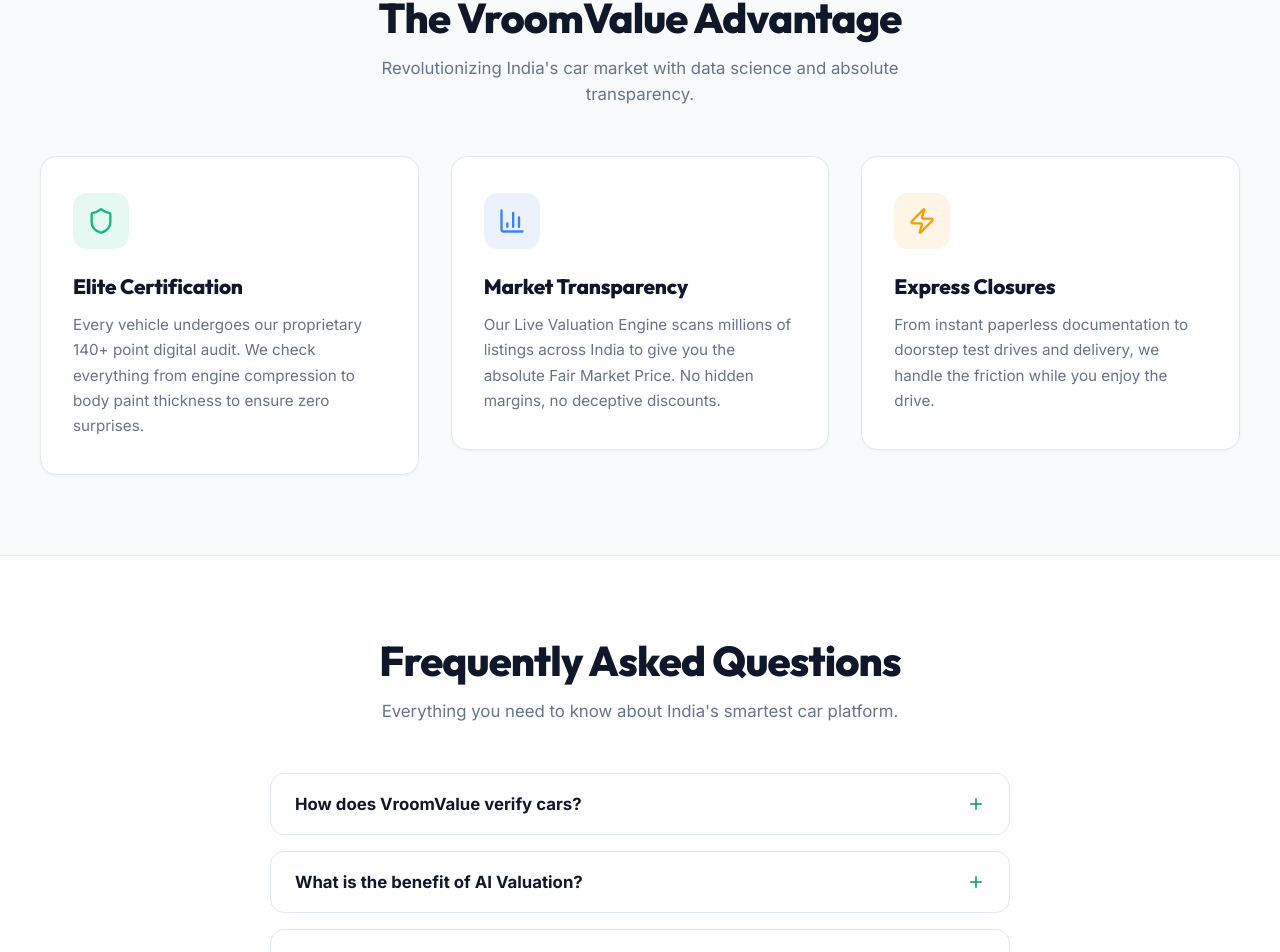
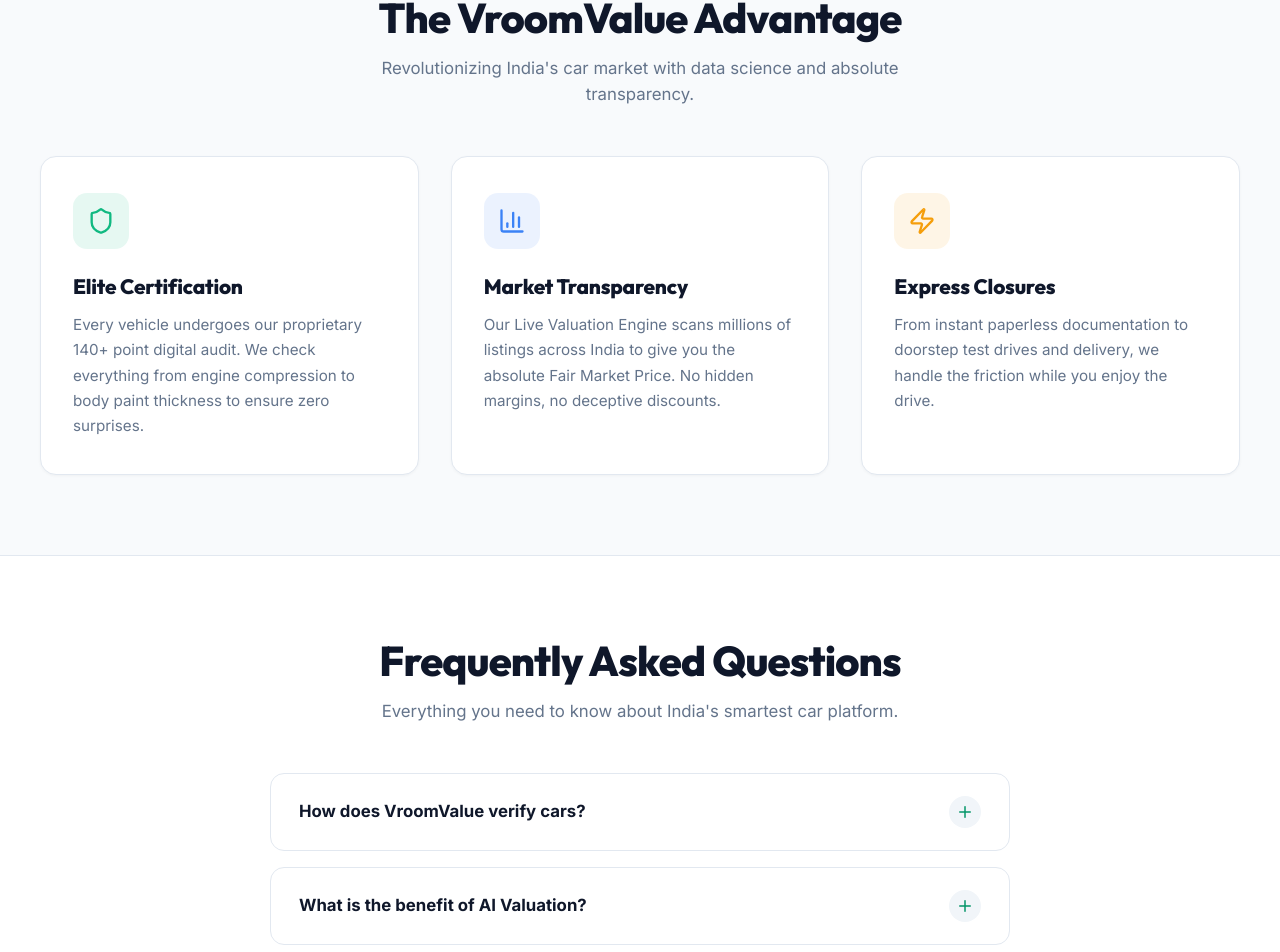
Before and after one commit to yashrajsinhzala0027/VroomValue, a React (Vite) app: page / in a window 1280 px wide. Shown: the part 3121-4073 px from the top of the page. Built offline with nearby package versions, Linux system fonts and the light colour scheme; no server answers; the database is empty.

Commit message:
fix(ui): eliminate grid wrapper bug, refine FAQ trigger styling, and strengthen testimonials and advantage cards

```diff
--- a/src/pages/Home.jsx
+++ b/src/pages/Home.jsx
@@ -58,9 +58,16 @@ const FAQS = [
 /* ── Animated FAQ Accordion ── */
 const FAQItem = ({ q, a, isOpen, onToggle }) => (
     <div className={`faq-item ${isOpen ? 'open' : ''}`}>
-        <button className="faq-trigger" onClick={onToggle} aria-expanded={isOpen}>
-            <span>{q}</span>
+        <button
+            type="button"
+            className="faq-trigger"
+            onClick={onToggle}
+            aria-expanded={isOpen}
+        >
+            <span className="faq-question-text">{q}</span>
+            <span className="faq-icon-bubble">
                 {isOpen ? <Minus size={18} /> : <Plus size={18} />}
+            </span>
         </button>
         <AnimatePresence initial={false}>
             {isOpen && (
@@ -114,9 +121,13 @@ const Home = () => {
 
                     <div className="features-grid-home">
                         {FEATURES.map(({ icon: Icon, color, bgColor, title, text }, i) => (
-                            <FadeInWhenVisible key={title} delay={i * 0.1}>
                             <motion.div
+                                key={title}
                                 className="home-feature-card"
+                                initial={{ opacity: 0, y: 32 }}
+                                whileInView={{ opacity: 1, y: 0 }}
+                                viewport={{ once: true, margin: '-40px' }}
+                                transition={{ duration: 0.55, ease: [0.16, 1, 0.3, 1], delay: i * 0.1 }}
                                 whileHover={{ y: -8, transition: { duration: 0.25 } }}
                             >
                                 <div
@@ -128,7 +139,6 @@ const Home = () => {
                                 <h3>{title}</h3>
                                 <p>{text}</p>
                             </motion.div>
-                            </FadeInWhenVisible>
                         ))}
                     </div>
                 </div>
--- a/src/styles/components.css
+++ b/src/styles/components.css
@@ -3764,33 +3764,40 @@ input[type="checkbox"]:checked::after {
     border-bottom: 1px solid #e2e8f0;
 }
 .features-grid-home {
-    display: grid;
-    grid-template-columns: repeat(3, 1fr);
-    gap: 32px;
+    display: grid !important;
+    grid-template-columns: repeat(3, 1fr) !important;
+    gap: 32px !important;
+    align-items: stretch;
 }
 .home-feature-card {
-    background: #ffffff;
-    border: 1px solid #e2e8f0;
-    border-radius: 16px;
-    padding: 36px 32px;
-    display: flex;
-    flex-direction: column;
-    box-shadow: 0 1px 3px rgba(0, 0, 0, 0.04);
-    transition: transform 0.25s ease, box-shadow 0.25s ease, border-color 0.25s ease;
+    background: #ffffff !important;
+    border: 1px solid #e2e8f0 !important;
+    border-radius: 16px !important;
+    padding: 36px 32px !important;
+    display: flex !important;
+    flex-direction: column !important;
+    height: 100% !important;
+    box-sizing: border-box !important;
+    box-shadow: 0 1px 3px rgba(0, 0, 0, 0.04) !important;
+    transition: transform 0.25s ease, box-shadow 0.25s ease, border-color 0.25s ease !important;
 }
 .home-feature-card:hover {
     transform: translateY(-6px);
-    border-color: #cbd5e1;
-    box-shadow: 0 12px 28px rgba(0, 0, 0, 0.08);
+    border-color: #cbd5e1 !important;
+    box-shadow: 0 12px 28px rgba(0, 0, 0, 0.08) !important;
 }
 .home-feature-icon {
-    width: 56px;
-    height: 56px;
-    border-radius: 14px;
-    display: flex;
-    align-items: center;
-    justify-content: center;
-    margin-bottom: 24px;
+    width: 56px !important;
+    min-width: 56px !important;
+    max-width: 56px !important;
+    height: 56px !important;
+    min-height: 56px !important;
+    border-radius: 14px !important;
+    display: flex !important;
+    align-items: center !important;
+    justify-content: center !important;
+    margin-bottom: 24px !important;
+    flex-shrink: 0 !important;
 }
 .home-feature-card h3 {
     font-size: 1.3rem;
@@ -3835,31 +3842,49 @@ input[type="checkbox"]:checked::after {
     box-shadow: 0 4px 16px rgba(5, 150, 105, 0.08);
 }
 .faq-trigger {
-    width: 100%;
-    padding: 20px 24px;
-    background: transparent;
-    border: none;
-    display: flex;
-    justify-content: space-between;
-    align-items: center;
-    gap: 16px;
-    cursor: pointer;
-    text-align: left;
-    font-family: inherit;
-    font-size: 1.05rem;
-    font-weight: 700;
-    color: #0f172a;
-    transition: color 0.2s ease;
+    all: unset !important;
+    box-sizing: border-box !important;
+    width: 100% !important;
+    padding: 22px 28px !important;
+    background: transparent !important;
+    border: none !important;
+    display: flex !important;
+    justify-content: space-between !important;
+    align-items: center !important;
+    gap: 16px !important;
+    cursor: pointer !important;
+    text-align: left !important;
+    font-family: inherit !important;
+    font-size: 1.05rem !important;
+    font-weight: 700 !important;
+    color: #0f172a !important;
+    transition: color 0.2s ease, background 0.2s ease !important;
 }
 .faq-trigger:hover {
+    color: #059669 !important;
+    background: #f8fafc !important;
+}
+.faq-question-text {
+    flex: 1;
+}
+.faq-icon-bubble {
+    width: 32px;
+    height: 32px;
+    border-radius: 50%;
+    background: #f1f5f9;
+    display: flex;
+    align-items: center;
+    justify-content: center;
     color: #059669;
-}
-.faq-trigger svg {
     flex-shrink: 0;
+    transition: background-color 0.2s ease, color 0.2s ease;
+}
+.faq-item.open .faq-icon-bubble {
+    background: #ecfdf5;
     color: #059669;
 }
 .faq-content {
-    padding: 0 24px 20px;
+    padding: 0 28px 24px;
 }
 .faq-answer-text {
     font-size: 0.95rem;
@@ -3875,9 +3900,10 @@ input[type="checkbox"]:checked::after {
     border-top: 1px solid #e2e8f0;
 }
 .testimonials-grid {
-    display: grid;
-    grid-template-columns: repeat(3, 1fr);
-    gap: 28px;
+    display: grid !important;
+    grid-template-columns: repeat(3, 1fr) !important;
+    gap: 28px !important;
+    align-items: stretch;
 }
 .testimonial-card {
     background: #ffffff !important;
@@ -3887,6 +3913,8 @@ input[type="checkbox"]:checked::after {
     display: flex !important;
     flex-direction: column !important;
     justify-content: space-between !important;
+    height: 100% !important;
+    box-sizing: border-box !important;
     box-shadow: 0 1px 3px rgba(0, 0, 0, 0.04) !important;
     transition: transform 0.25s ease, box-shadow 0.25s ease, border-color 0.25s ease !important;
 }
--- a/src/styles/responsive.css
+++ b/src/styles/responsive.css
@@ -449,6 +449,10 @@
   .features-grid-home {
     grid-template-columns: repeat(2, 1fr) !important;
   }
+
+  .testimonials-grid {
+    grid-template-columns: repeat(2, 1fr) !important;
+  }
 }
 
 /* ============================================================
```
Lines whose indentation alone changed are shown as unchanged.
